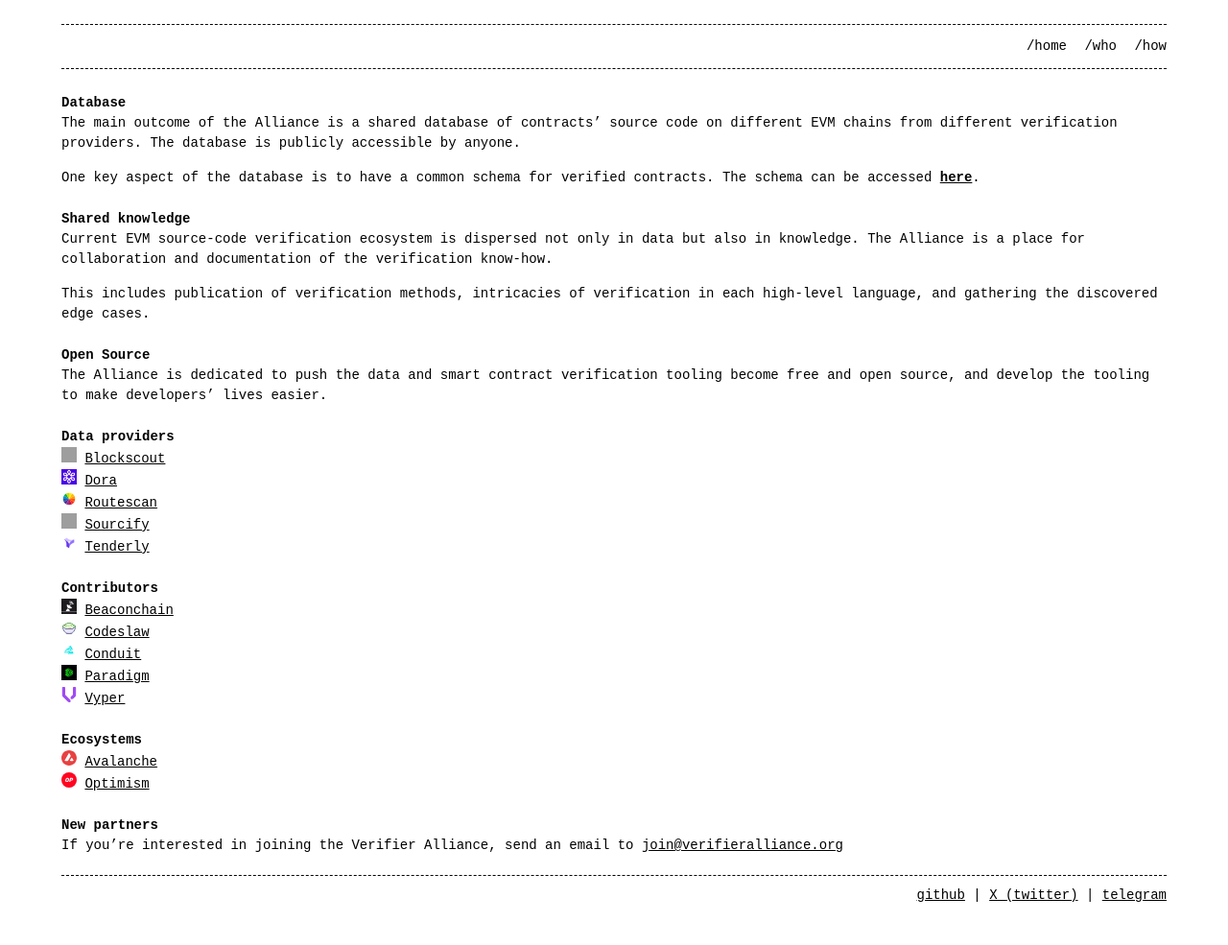
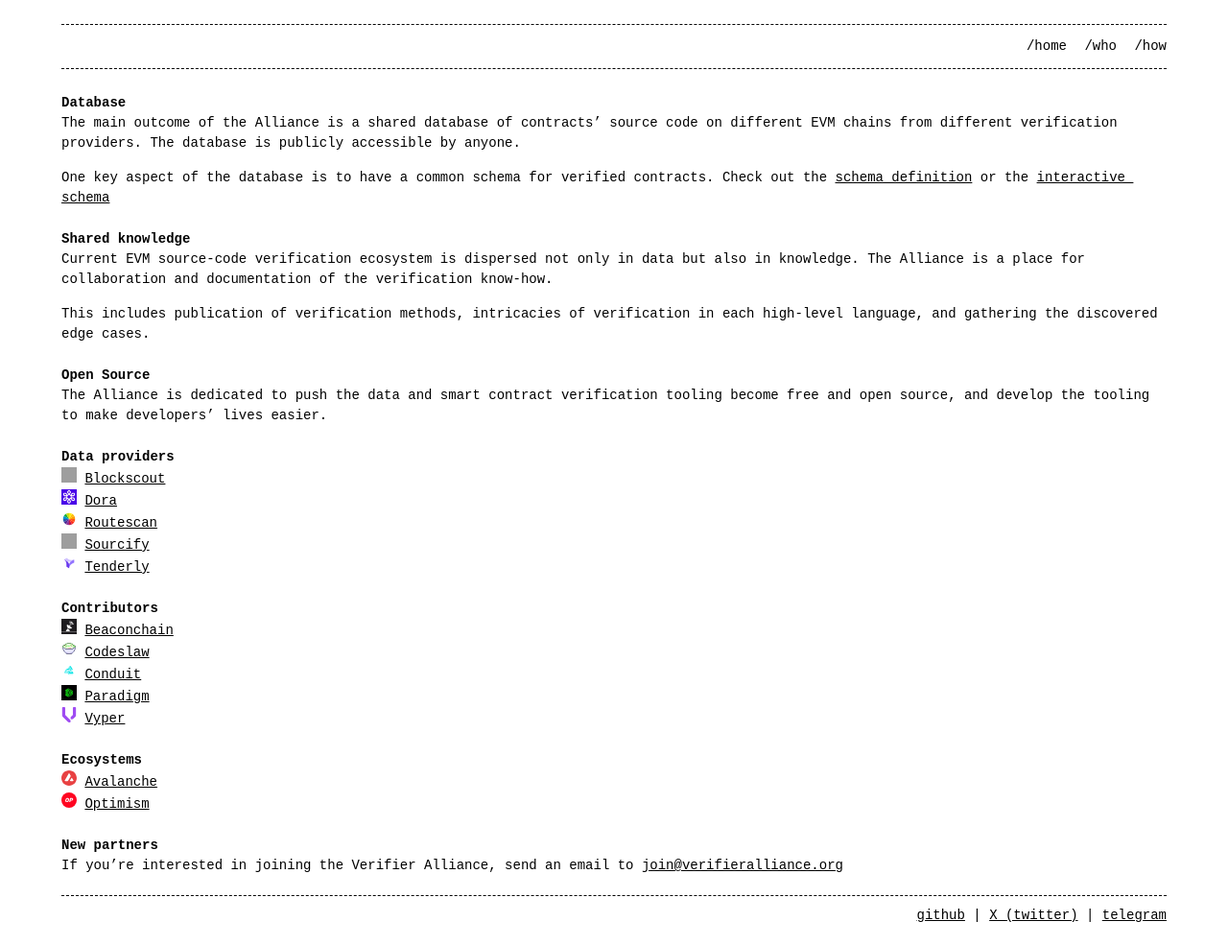
Before and after one commit to verifier-alliance/verifier-alliance.github.io, a Jekyll site: the page built from who.md, in a window 1280 px wide. Shown: the whole page at 96% size. Built offline with Jekyll 4.4.1, drawn with Linux system fonts in a browser that asks for light colours; before the commit the page ends 964 px from its top, so only the background shows below that; grey boxes are pictures that could not be loaded.

Commit message:
Add link to interactive schema

```diff
--- a/who.md
+++ b/who.md
@@ -8,7 +8,7 @@
 
 The main outcome of the Alliance is a shared database of contracts' source code on different EVM chains from different verification providers. The database is publicly accessible by anyone.
 
-One key aspect of the database is to have a common schema for verified contracts. The schema can be accessed [**here**](https://github.com/verifier-alliance/database-specs).
+One key aspect of the database is to have a common schema for verified contracts. Check out the [schema definition](https://github.com/verifier-alliance/database-specs) or the [interactive schema](https://dbdiagram.io/d/Verifier-Alliance-Schema-66575805b65d93387902b460)
 
 ## Shared knowledge
 
@@ -42,4 +42,5 @@
 ![optimism_icon](/assets/icons/optimism.svg){: .inline-image} [Optimism](https://optimism.io)
 
 ## New partners
+
 If you're interested in joining the Verifier Alliance, send an email to [join@verifieralliance.org](mailto:join@verifieralliance.org?subject=Joining%20the%20Alliance)
```
Also changed, not shown: how.md (+2 -0 lines), index.md (+2 -0 lines).
